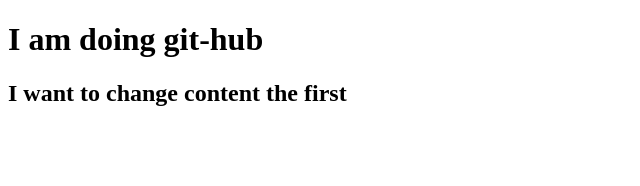
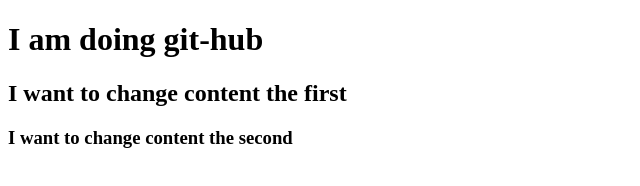
Before and after one commit to thanhhien77/new-gittutorial, a plain HTML site: page index.html in a window 1280 px wide. Shown: the whole page, without its empty margins (0-640 px from the left). Drawn offline with Linux system fonts and the light colour scheme.

Commit message:
change 3

```diff
--- a/index.html
+++ b/index.html
@@ -10,5 +10,7 @@
     <h1>I am doing git-hub</h1>
     <!-- change 01 -->
     <h2>I want to change content the first</h2>
+    <!-- Change 02 -->
+    <h3>I want to change content the second</h3>
 </body>
 </html>
```
